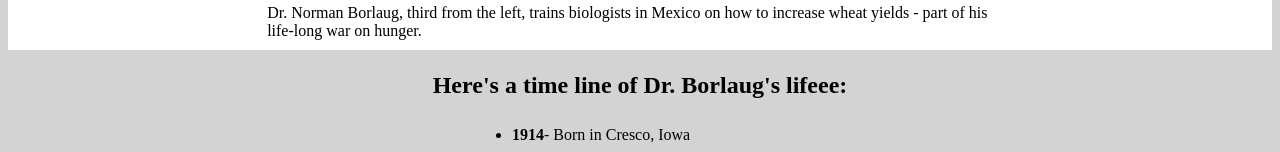
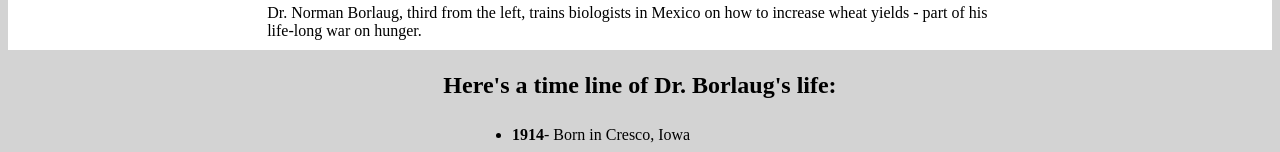
Before and after one commit to mar4444/past-trial-project, a plain HTML site: page index.html in a window 1280 px wide. Shown: the part 648-800 px from the top of the page. Drawn offline with Linux system fonts and the light colour scheme.

Commit message:
Add index.html file

```diff
--- a/index.html
+++ b/index.html
@@ -22,7 +22,7 @@
             </div>
 
             <div id="tribute-info">
-                <h2 id="subtitle">Here's a time line of Dr. Borlaug's lifeee:</h2>
+                <h2 id="subtitle">Here's a time line of Dr. Borlaug's life:</h2>
             </div>
 
             <section>
```
